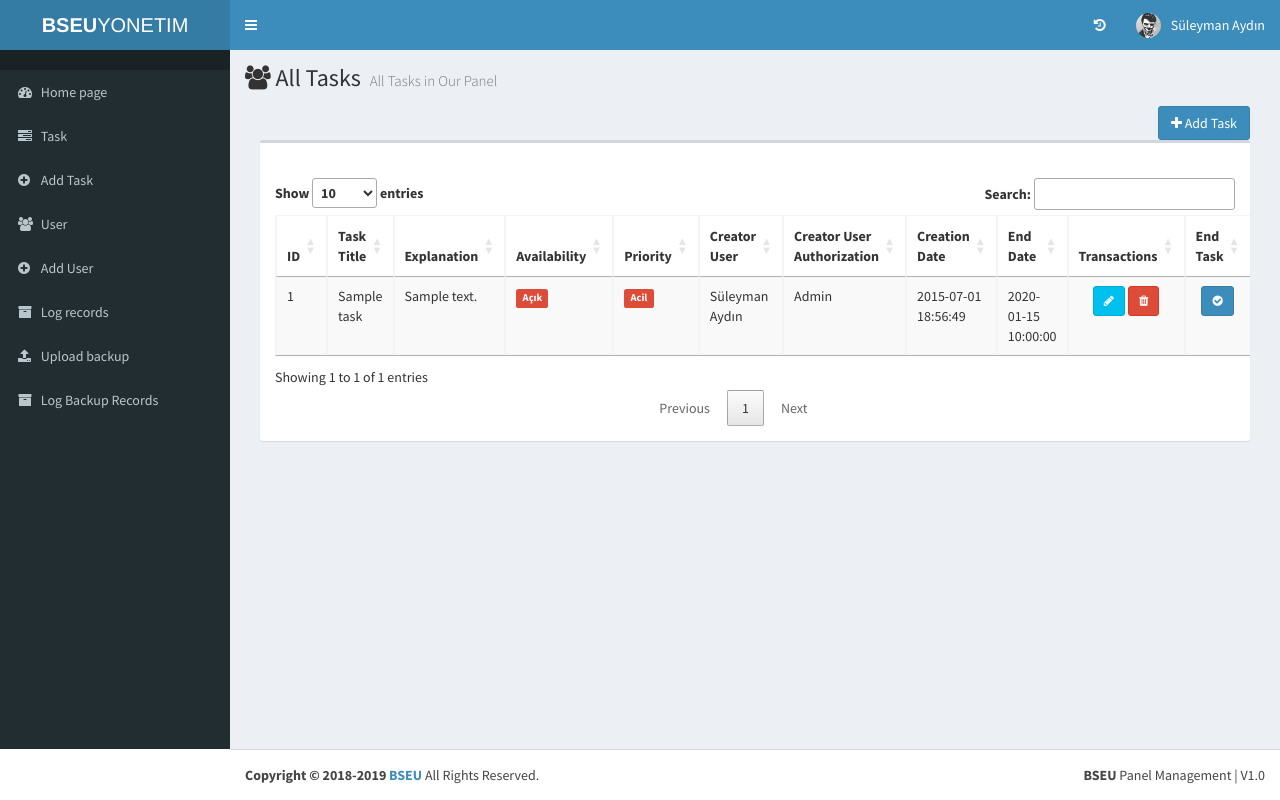
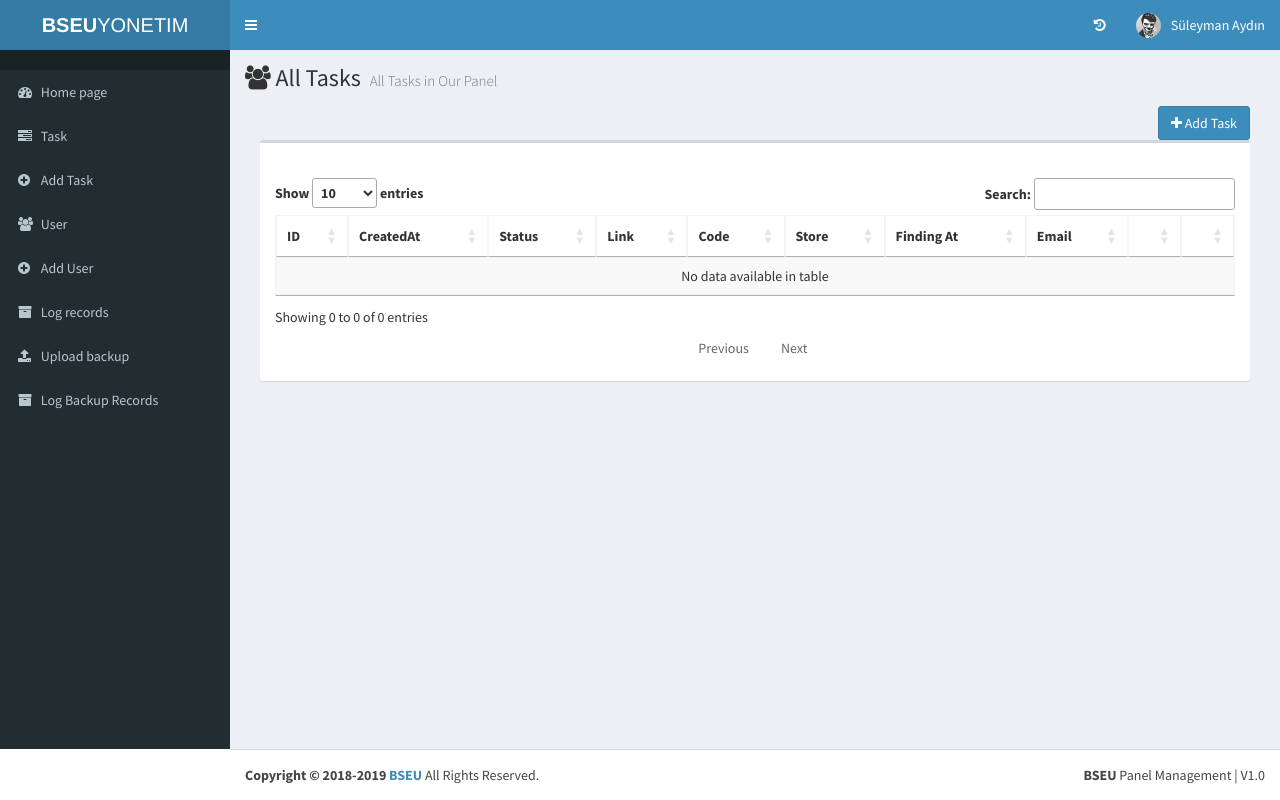
Before and after one commit to tungnguyen135/ci-user-panel, a CodeIgniter app: page /database/index.php/manager/tasks in a window 1280 px wide. Run offline with CodeIgniter, Linux system fonts and the light colour scheme; a user stored in the database is signed in; data comes from the database, SQL or seed files in the repository; tables that the repository leaves empty or names only in its code hold one stand-in row (values such as "Sample post"); some libraries are stand-ins or nearby versions.

Commit message:
edit functon task

```diff
--- a/application/controllers/Manager.php
+++ b/application/controllers/Manager.php
@@ -57,6 +57,7 @@
     function addNewTask()
     {
             $data['tasks_prioritys'] = $this->user_model->getTasksPrioritys();
+            $data['tasks_size'] = $this->user_model->getTasksSize();
 
             $this->global['pageTitle'] = 'BSEU : Add Task';
 
@@ -70,8 +71,10 @@
     {
             $this->load->library('form_validation');
 
-            $this->form_validation->set_rules('fname','Task Title','required');
-            $this->form_validation->set_rules('priority','Priority','required');
+            $this->form_validation->set_rules('permalink','product link','trim|required');
+            $this->form_validation->set_rules('emailTo','Email to','trim|required');
+            $this->form_validation->set_rules('size','Size','required|callback_select_validate');
+            $this->form_validation->set_message('select_validate', 'Please choose size');
 
             if($this->form_validation->run() == FALSE)
             {
@@ -79,20 +82,27 @@
             }
             else
             {
-                $title = $this->input->post('fname');
-                $comment = $this->input->post('comment');
-                $priorityId = $this->input->post('priority');
+                $permalink = $this->input->post('permalink').trim();
+                $code = $this->input->post('code').trim();
+                $store = $this->input->post('store').trim();
+                $sizeId = $this->input->post('size');
                 $statusId = 1;
-                $permalink = sef($title);
 
-                $taskInfo = array('title'=>$title, 'comment'=>$comment, 'priorityId'=>$priorityId, 'statusId'=> $statusId,
-                                    'permalink'=>$permalink, 'createdBy'=>$this->vendorId, 'createdDtm'=>date('Y-m-d H:i:s'));
+                $taskInfo = array(
+                        'sizeId'=>$sizeId,
+                        'store'=>$store,
+                        'code'=>$code,
+                        'statusId'=> $statusId,
+                        'permalink'=>$permalink,
+                        'createdBy'=>$this->vendorId,
+                        'createdDtm'=>date('Y-m-d H:i:s')
+                    );
 
                 $result = $this->user_model->addNewTasks($taskInfo);
 
                 if($result > 0)
                 {
-                    $process = 'Görev Ekleme';
+                    $process = 'Adding a Task';
                     $processFunction = 'Manager/addNewTasks';
                     $this->logrecord($process,$processFunction);
 
@@ -107,6 +117,9 @@
             }
         }
 
+        function select_validate($post_string) {
+            return $post_string == '0' ? FALSE : TRUE;
+         }
     /**
      * This function is used to open edit tasks view
      */
--- a/application/models/User_model.php
+++ b/application/models/User_model.php
@@ -261,8 +261,8 @@
         $this->db->join('tbl_users as Users','Users.userId = TaskTbl.createdBy');
         $this->db->join('tbl_roles as Roles','Roles.roleId = Users.roleId');
         $this->db->join('tbl_tasks_situations as Situations','Situations.statusId = TaskTbl.statusId');
-        $this->db->join('tbl_tasks_prioritys as Prioritys','Prioritys.priorityId = TaskTbl.priorityId');
-        $this->db->order_by('TaskTbl.statusId ASC, TaskTbl.priorityId');
+        $this->db->join('tbl_tasks_size as Sizes','Sizes.ID = TaskTbl.sizeId');
+        $this->db->order_by('TaskTbl.statusId ASC, TaskTbl.createdDtm');
         $query = $this->db->get();
         $result = $query->result();
         return $result;
@@ -275,6 +275,18 @@
     {
         $this->db->select('*');
         $this->db->from('tbl_tasks_prioritys');
+        $query = $this->db->get();
+
+        return $query->result();
+    }
+    /**
+     * This function is used to get task prioritys
+     */
+    function getTasksSize()
+    {
+        $this->db->select('*');
+        $this->db->from('tbl_tasks_size');
+        $this->db->order_by("code", "asc");
         $query = $this->db->get();
 
         return $query->result();
--- a/application/views/tasks.php
+++ b/application/views/tasks.php
@@ -45,16 +45,17 @@
                 <thead>
                   <tr>
                     <th>ID</th>
-                    <th>Task Title</th>
-                    <th>Explanation</th>
-                    <th>Availability</th>
-                    <th>Priority</th>
-                    <th>Creator User</th>
-                    <th>Creator User Authorization</th>
-                    <th>Creation Date</th>
-                    <th>End Date</th>
-                    <th>Transactions</th>
-                    <th>End Task</th>
+                    <th>CreatedAt</th>
+                    <th>Status</th>
+                    <th>Link</th>
+                    <th>Code</th>
+                    <th>Store</th>
+                    <th>Finding At</th>
+                    <th>Email</th>
+                    <th></th>
+                    <th></th>
+
+
                   </tr>
                 </thead>
                 <tbody>
@@ -69,10 +70,7 @@
                         <?php echo $record->id ?>
                       </td>
                       <td>
-                        <?php echo $record->title ?>
-                      </td>
-                      <td>
-                        <?php echo $record->comment ?>
+                        <?php echo $record->createdDtm ?>
                       </td>
                       <td>
                         <div class="label label-<?php
@@ -80,34 +78,28 @@
                         echo 'danger';
                         else if ($record->statusId == '2')
                         echo 'success';
+                        else if ($record->statusId == '3')
+                        echo 'default';
                         ?>">
                           <?php echo $record->status ?>
                         </div>
                       </td>
-
                       <td>
-                        <div class="label label-<?php
-                        if ($record->priorityId == '1')
-                        echo 'danger';
-                        else if ($record->priorityId == '2')
-                        echo 'warning';
-                        else if ($record->priorityId == '3')
-                        echo 'info'
-                        ?>">
-                          <?php echo $record->priority ?>
-                        </div>
+                            <a href="<?php echo $record->permalink ?>" target="_blank">
+                              <?php echo $record->permalink ?>
+                            </a>
                       </td>
                       <td>
-                        <?php echo $record->name ?>
+                        <?php echo $record->code ?>
                       </td>
                       <td>
-                        <?php echo $record->role ?>
+                        <?php echo $record->store ?>
                       </td>
                       <td>
-                        <?php echo $record->createdDtm ?>
+                        <?php echo $record->findingAt ?>
                       </td>
                       <td>
-                        <?php echo $record->endDtm ?>
+                        <?php echo $record->emailTo ?>
                       </td>
                       <td class="text-center">
                         <a class="btn btn-sm btn-info" href="<?php echo base_url().'editOldTask/'.$record->id; ?>" title="Edit">
```
Also changed, not shown: application/controllers/Admin.php (+4 -4 lines), application/views/addNewTask.php (+27 -22 lines).
